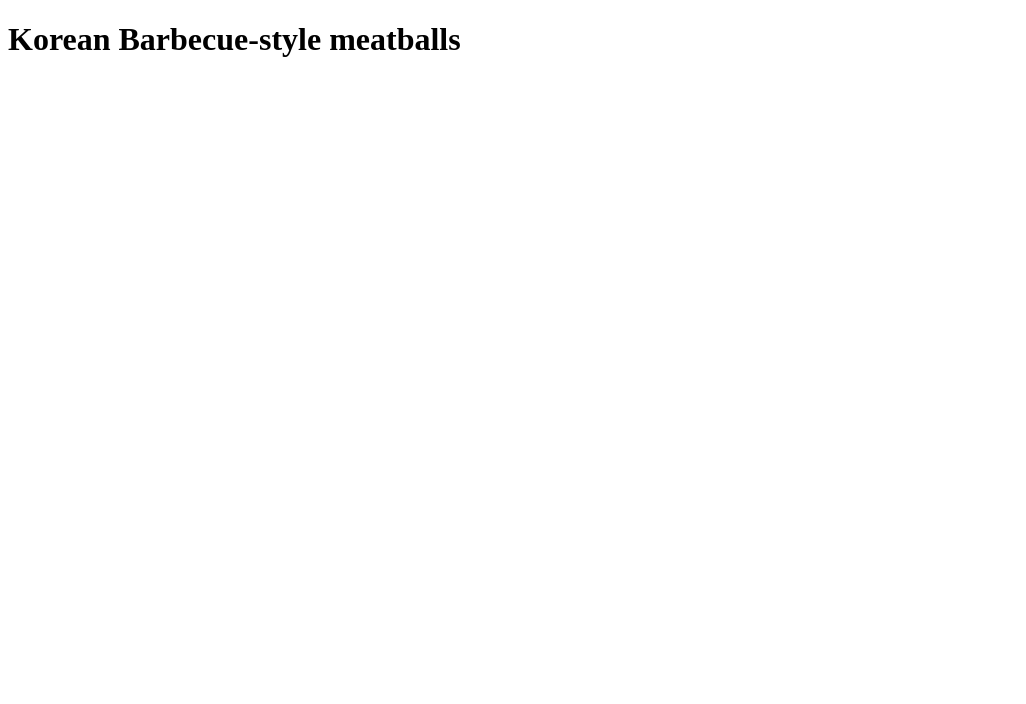
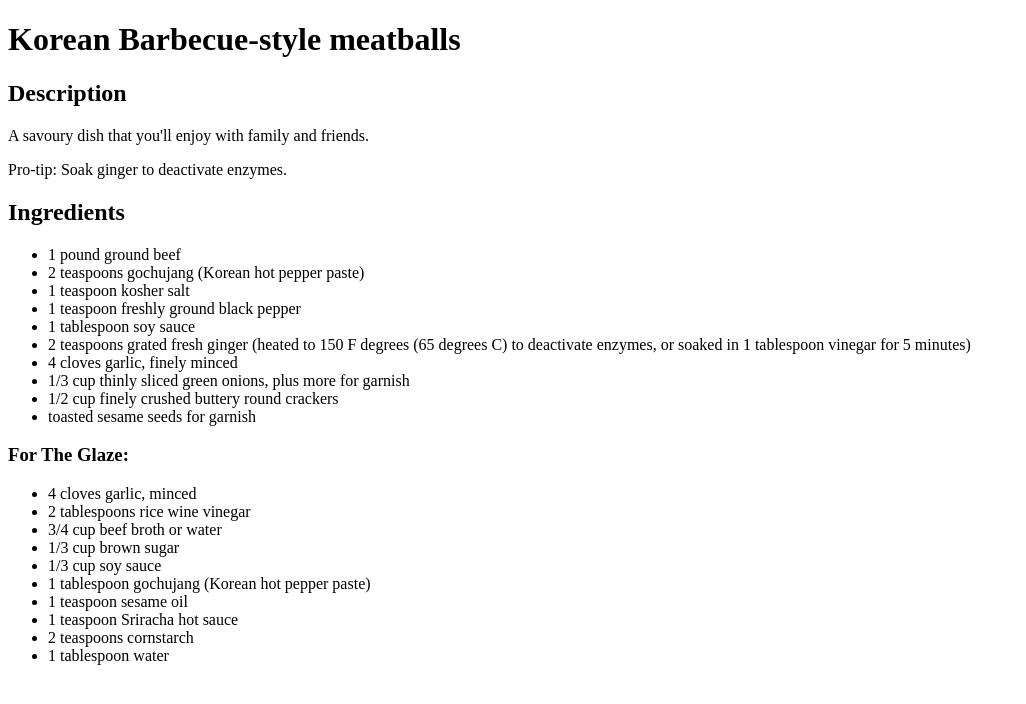
Before and after one commit to NoelLaryea/odin-recipes, a plain HTML site: page recipes/korean-meatballs.html in a window 1280 px wide. Shown: the whole page, without its empty margins (0-1026 px from the left). Drawn offline with Linux system fonts and the light colour scheme.

Commit message:
Add description and ingredients to korean-meatballs.html

```diff
--- a/recipes/korean-meatballs.html
+++ b/recipes/korean-meatballs.html
@@ -8,5 +8,34 @@
 </head>
 <body>
     <h1>Korean Barbecue-style meatballs</h1>
+    <h2>Description</h2>
+    <p>A savoury dish that you'll enjoy with family and friends.</p>
+    <p>Pro-tip: Soak ginger to deactivate enzymes.</p>
+    <h2>Ingredients</h2>
+    <ul>
+        <li>1 pound ground beef</li>
+        <li>2 teaspoons gochujang (Korean hot pepper paste)</li>
+        <li>1 teaspoon kosher salt</li>
+        <li>1 teaspoon freshly ground black pepper</li>
+        <li>1 tablespoon soy sauce</li>
+        <li>2 teaspoons grated fresh ginger (heated to 150 F degrees (65 degrees C) to deactivate enzymes, or soaked in 1 tablespoon vinegar for 5 minutes)</li>
+        <li>4 cloves garlic, finely minced</li>
+        <li>1/3 cup thinly sliced green onions, plus more for garnish</li>
+        <li>1/2 cup finely crushed buttery round crackers</li>
+        <li>toasted sesame seeds for garnish</li>
+    </ul>
+    <h3>For The Glaze:</h3>
+    <ul>
+        <li>4 cloves garlic, minced</li>
+        <li>2 tablespoons rice wine vinegar</li>
+        <li>3/4 cup beef broth or water</li>
+        <li>1/3 cup brown sugar</li>
+        <li>1/3 cup soy sauce</li>
+        <li>1 tablespoon gochujang (Korean hot pepper paste)</li>
+        <li>1 teaspoon sesame oil</li>
+        <li>1 teaspoon Sriracha hot sauce</li>
+        <li>2 teaspoons cornstarch</li>
+        <li>1 tablespoon water</li>
+    </ul>
 </body>
 </html>
```
